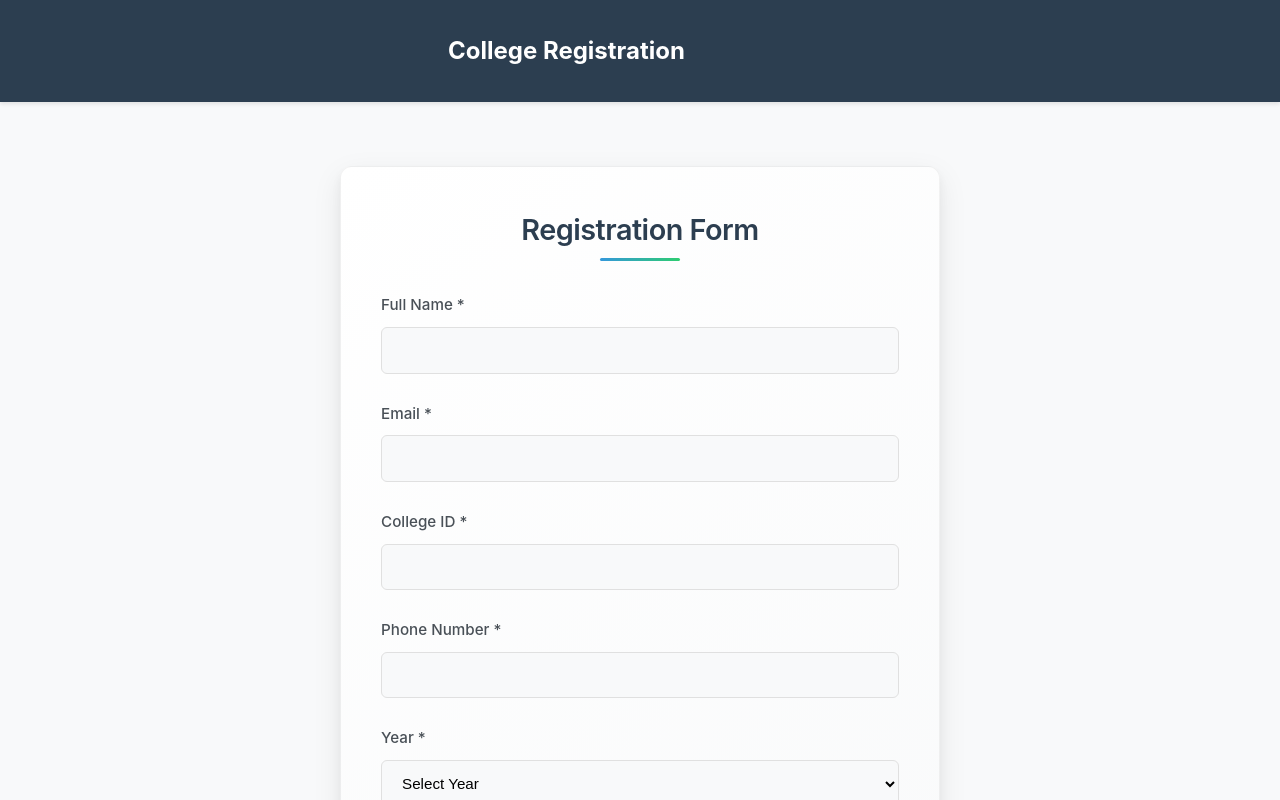
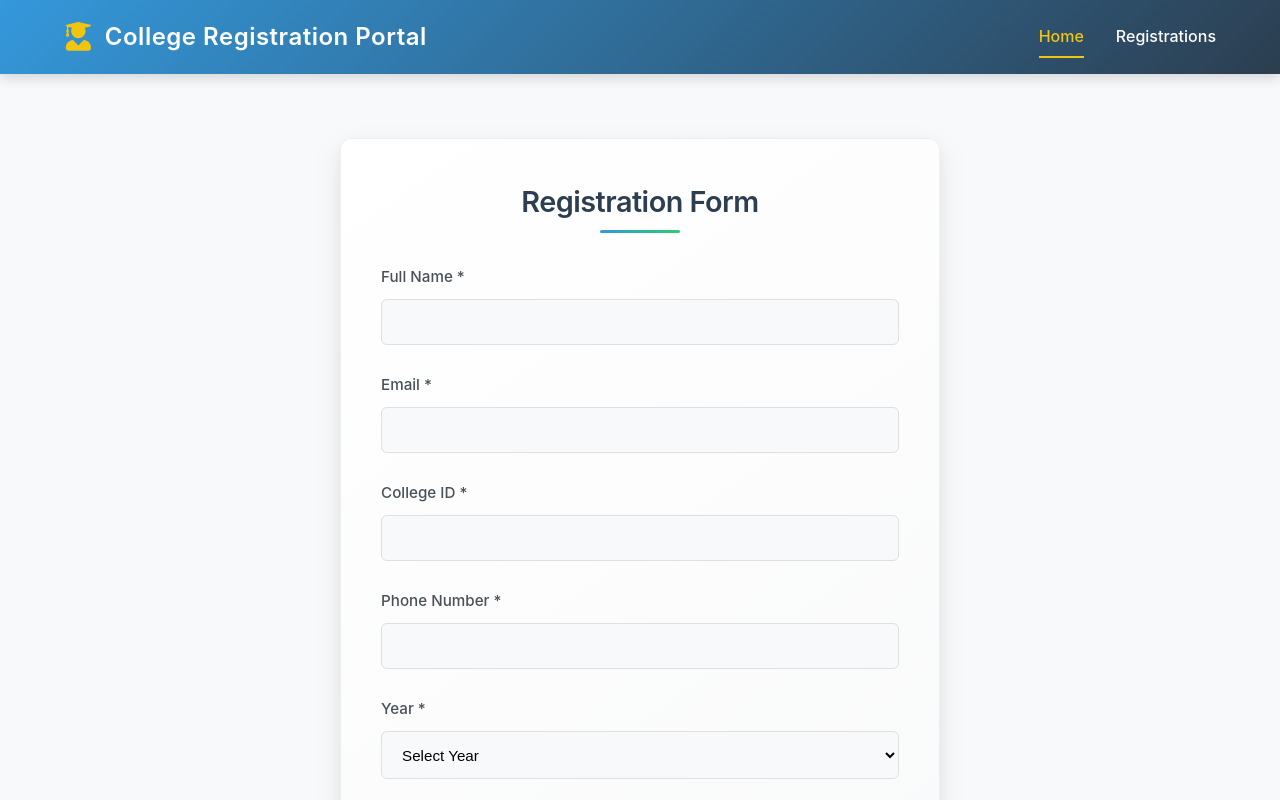
Before and after one commit to Raj72620/Registration-Form, a React (Create React App) app in the folder frontend/: page / in a window 1280 px wide. Shown: the top 800 px of the page. Built offline with nearby package versions, Linux system fonts and the light colour scheme.

Commit message:
recent updates with navbar

```diff
--- a/frontend/src/components/Navbar.jsx
+++ b/frontend/src/components/Navbar.jsx
@@ -1,11 +1,19 @@
 import React from 'react';
 import '../styles/Navbar.css';
+import { FaUserGraduate } from 'react-icons/fa';
 
 const Navbar = () => {
   return (
     <nav className="navbar">
-      <div className="container">
-        <h1 className="navbar-brand">College Registration</h1>
+      <div className="navbar-container">
+        <div className="navbar-brand">
+          <FaUserGraduate className="navbar-icon" />
+          <h1>College Registration Portal</h1>
+        </div>
+        <div className="navbar-links">
+          <a href="/" className="nav-link active">Home</a>
+          <a href="/users" className="nav-link">Registrations</a>
+        </div>
       </div>
     </nav>
   );
--- a/frontend/src/styles/Navbar.css
+++ b/frontend/src/styles/Navbar.css
@@ -1,12 +1,15 @@
 .navbar {
-  background-color: #2c3e50;
+  background: linear-gradient(135deg, #3498db, #2c3e50);
   color: white;
-  padding: 0;
-  box-shadow: 0 2px 4px rgba(0, 0, 0, 0.1);
+  padding: 1rem 0;
+  box-shadow: 0 4px 12px rgba(0, 0, 0, 0.15);
+  position: sticky;
+  top: 0;
+  z-index: 1000;
 }
 
-.navbar .container {
-  width: 30%;
+.navbar-container {
+  width: 90%;
   max-width: 1200px;
   margin: 0 auto;
   display: flex;
@@ -15,6 +18,89 @@
 }
 
 .navbar-brand {
+  display: flex;
+  align-items: center;
+  gap: 0.75rem;
+  cursor: pointer;
+  transition: transform 0.3s ease;
+}
+
+.navbar-brand:hover {
+  transform: translateX(5px);
+}
+
+.navbar-brand h1 {
   margin: 0;
   font-size: 1.5rem;
+  font-weight: 600;
+  letter-spacing: 0.5px;
 }
+
+.navbar-icon {
+  font-size: 1.8rem;
+  color: #f1c40f;
+}
+
+.navbar-links {
+  display: flex;
+  gap: 2rem;
+}
+
+.nav-link {
+  color: white;
+  text-decoration: none;
+  font-weight: 500;
+  padding: 0.5rem 0;
+  position: relative;
+  transition: color 0.3s ease;
+}
+
+.nav-link:hover {
+  color: #f1c40f;
+}
+
+.nav-link.active {
+  color: #f1c40f;
+}
+
+.nav-link.active::after,
+.nav-link:hover::after {
+  content: '';
+  position: absolute;
+  bottom: 0;
+  left: 0;
+  width: 100%;
+  height: 2px;
+  background-color: #f1c40f;
+  transform: scaleX(1);
+  transition: transform 0.3s ease;
+}
+
+.nav-link::after {
+  content: '';
+  position: absolute;
+  bottom: 0;
+  left: 0;
+  width: 100%;
+  height: 2px;
+  background-color: #f1c40f;
+  transform: scaleX(0);
+  transition: transform 0.3s ease;
+}
+
+/* Responsive design */
+@media (max-width: 768px) {
+  .navbar-container {
+    flex-direction: column;
+    gap: 1rem;
+    width: 95%;
+  }
+
+  .navbar-brand h1 {
+    font-size: 1.3rem;
+  }
+
+  .navbar-links {
+    gap: 1.5rem;
+  }
+}
```
